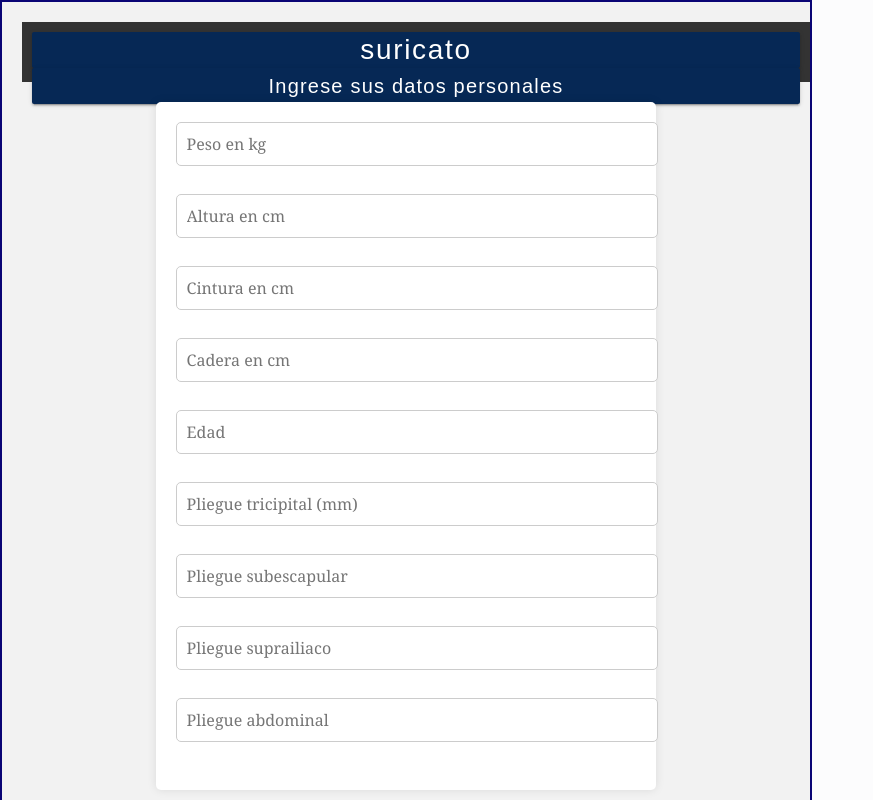
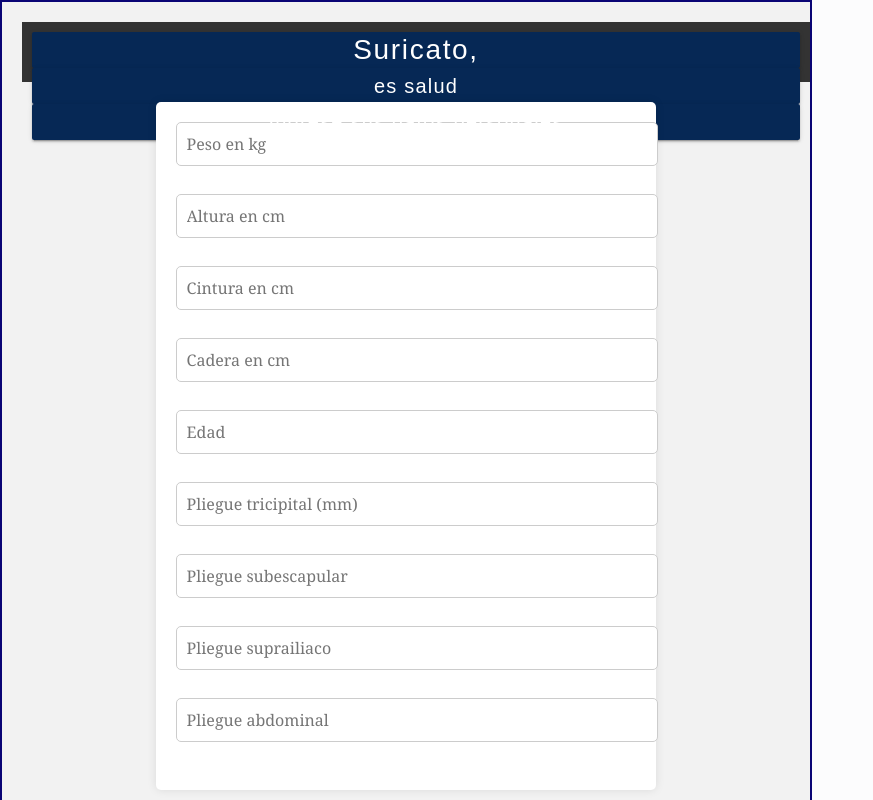
Before and after one commit to chacaia/suricato, a plain HTML site: page suricato.html in a window 1280 px wide. Shown: the top 800 px of the page, without its empty margins (0-873 px from the left). Drawn offline with Linux system fonts and the light colour scheme.

Commit message:
suricato2.html
Signed-off-by: chacaia <135660330+chacaia@users.noreply.github.com>

```diff
--- a/suricato.html
+++ b/suricato.html
@@ -107,7 +107,7 @@
 <body>
 
   <header>
-    <h1>suricato</h1>
+    <h1>Suricato, <h2> es salud </h2> </h1>
     <h2>Ingrese sus datos personales</h2>
   </header>
 
```
